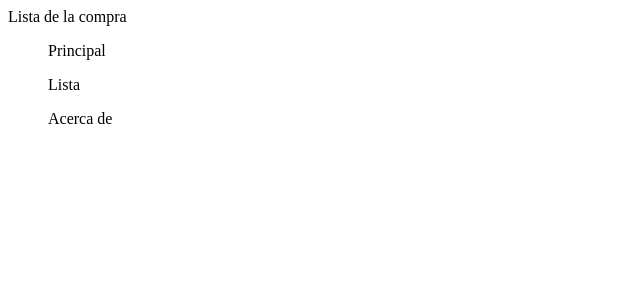
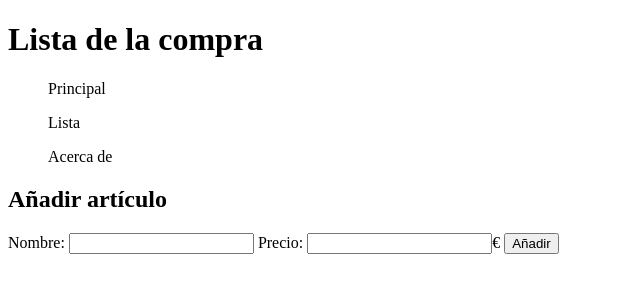
Before and after one commit to AlfredoGonzalezPolo/W01-CH3-alfredo-gonzalez, a plain HTML site: page index.html in a window 1280 px wide. Shown: the whole page, without its empty margins (0-640 px from the left). Drawn offline with Linux system fonts and the light colour scheme.

Commit message:
Add main container

```diff
--- a/index.html
+++ b/index.html
@@ -11,7 +11,7 @@
 <body>
   <header>
     <div class="buy-list">
-      Lista de la compra
+      <h1>Lista de la compra</h1>
     </div>
     <div class="header-options">
       <ul>Principal</ul>
@@ -19,6 +19,17 @@
       <ul>Acerca de</ul>
     </div>
   </header>
+  <span></span>
+  <main class="main-container">
+    <h2>Añadir artículo</h2>
+    <form action="">
+      <label for="name">Nombre:</label>
+      <input type="text" class="name">
+      <label for="price">Precio:</label>
+      <input type="text" class="price">€
+      <input type="submit" value="Añadir">
+    </form>
+  </main>
 </body>
 
 </html>
```
